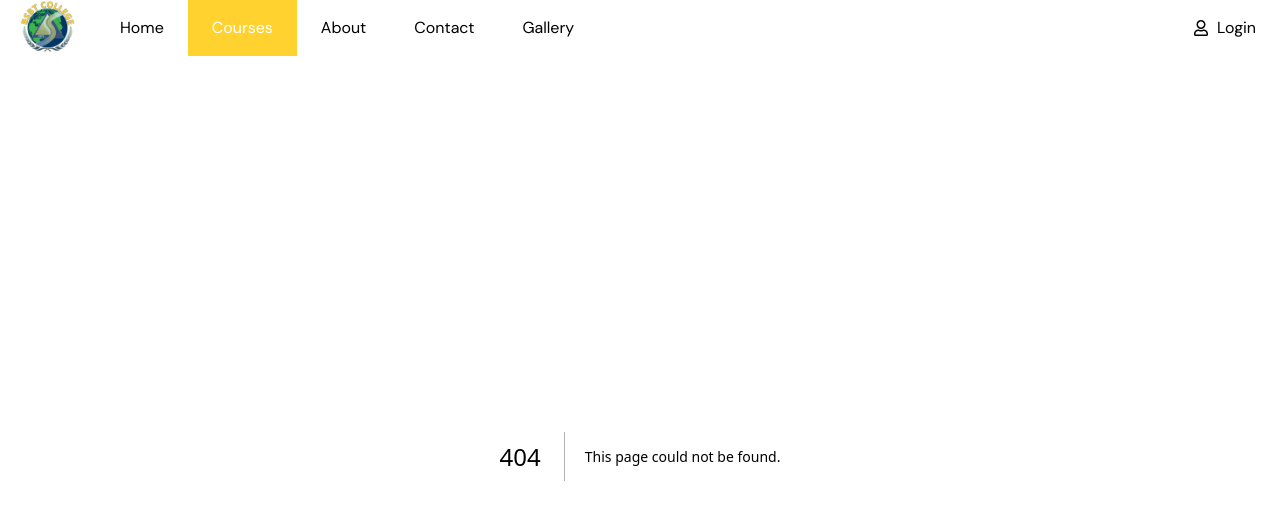
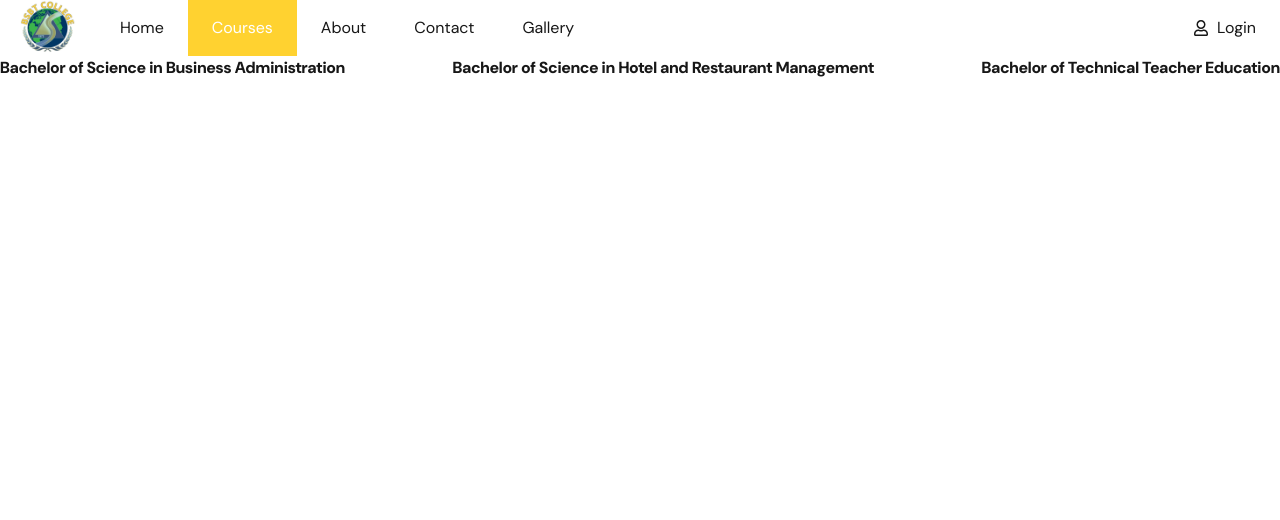
Before and after one commit to kdamiiii/personal-project, a Next.js app in the folder frontend/: page /courses in a window 1280 px wide. Before the commit this address had no page. Shown: the top 520 px of the page. Built offline with nearby package versions, Linux system fonts and the light colour scheme.

Commit message:
Added courses page and simple courses container

```diff
--- /dev/null
+++ b/frontend/src/app/courses/layout.tsx
@@ -0,0 +1,11 @@
+export default function RootLayout({
+    children,
+  }: Readonly<{
+    children: React.ReactNode;
+  }>) {
+    return (
+        <main>
+            {children}
+        </main>
+    );
+  }
--- /dev/null
+++ b/frontend/src/app/courses/page.tsx
@@ -0,0 +1,11 @@
+import { CoursesContainer } from "@/components/courses"
+import { FormInput } from "@/components/forms"
+import { CHED_COURSES } from "@/constants/courses"
+
+export default function Home() {
+    return (
+        <div className="flex w-screen">
+            <CoursesContainer courses={CHED_COURSES} />
+        </div>
+    )
+}
--- /dev/null
+++ b/frontend/src/components/courses.tsx
@@ -0,0 +1,22 @@
+export type CourseType = {
+    name:string,
+    majors?: string[]
+}
+
+type CoursesContainerProps = {
+    courses: CourseType[]
+}
+
+export const CoursesContainer :React.FC<CoursesContainerProps> = ({courses}) => {
+    return (
+        <div className="flex w-full justify-between">
+            {courses.map((course)=> <Course key={course.name} {...course}/>)}
+        </div>
+    )
+}
+
+const Course : React.FC<CourseType> = ({name}) =>{
+    return (
+        <div>{name}</div>
+    )
+}
--- /dev/null
+++ b/frontend/src/constants/courses.ts
@@ -0,0 +1,22 @@
+import { CourseType } from "@/components/courses";
+
+export const CHED_COURSES: CourseType[] = [
+    {
+        name:"Bachelor of Science in Business Administration",
+        majors:[
+            "Financial Management",
+            "Operations Management",
+            "Human Resource Development Management"
+        ]
+    },
+    {
+        name:"Bachelor of Science in Hotel and Restaurant Management"
+    },
+    {
+        name:"Bachelor of Technical Teacher Education",
+        majors:[
+            "Food Service Management",
+            "Automotive"
+        ]
+    }
+]
```
